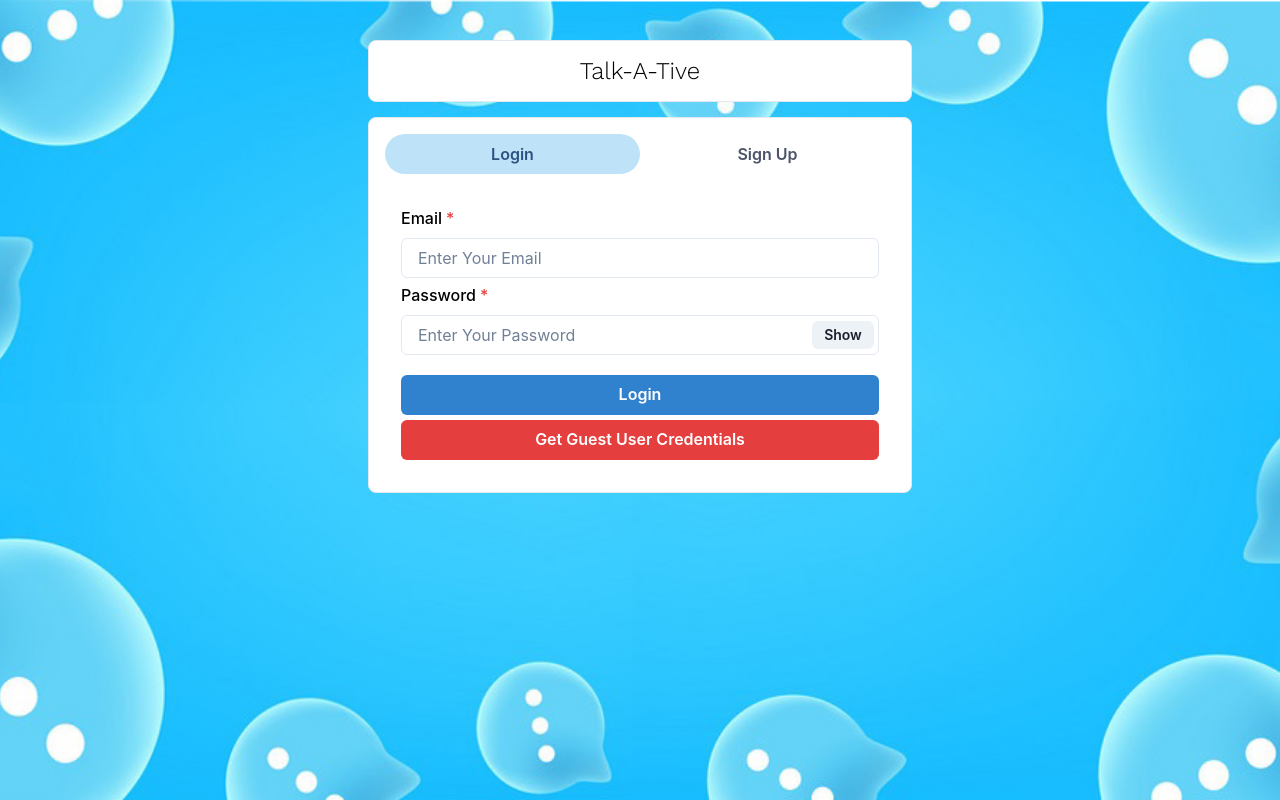
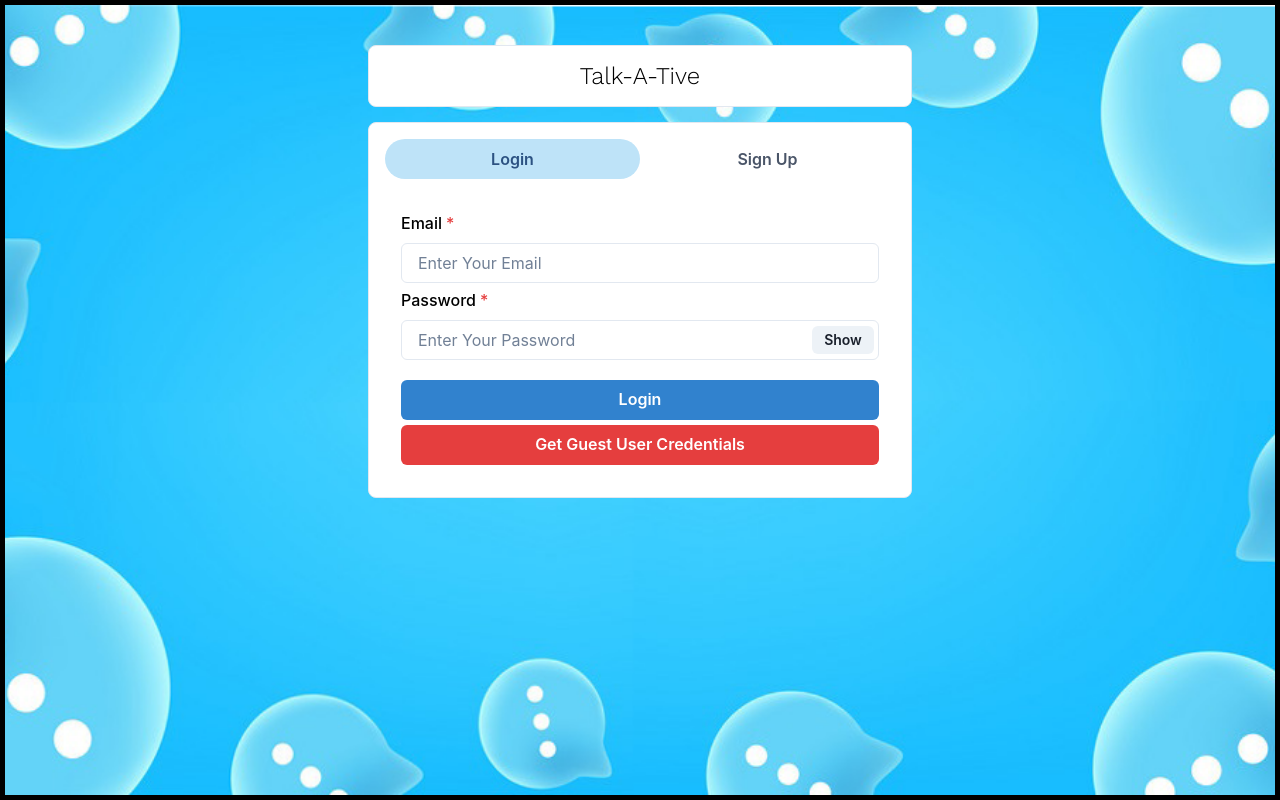
Before and after one commit to bk408/talk-a-tive, a React (Create React App) app in the folder frontend/: page / in a window 1280 px wide. Built offline with nearby package versions, Linux system fonts and the light colour scheme.

Commit message:
border created

```diff
--- a/frontend/src/App.css
+++ b/frontend/src/App.css
@@ -7,6 +7,6 @@
     background-image: url("./background.png");
     background-size: cover;
     background-position: center;
-
+   border: 5px solid black;
 
 }
```
